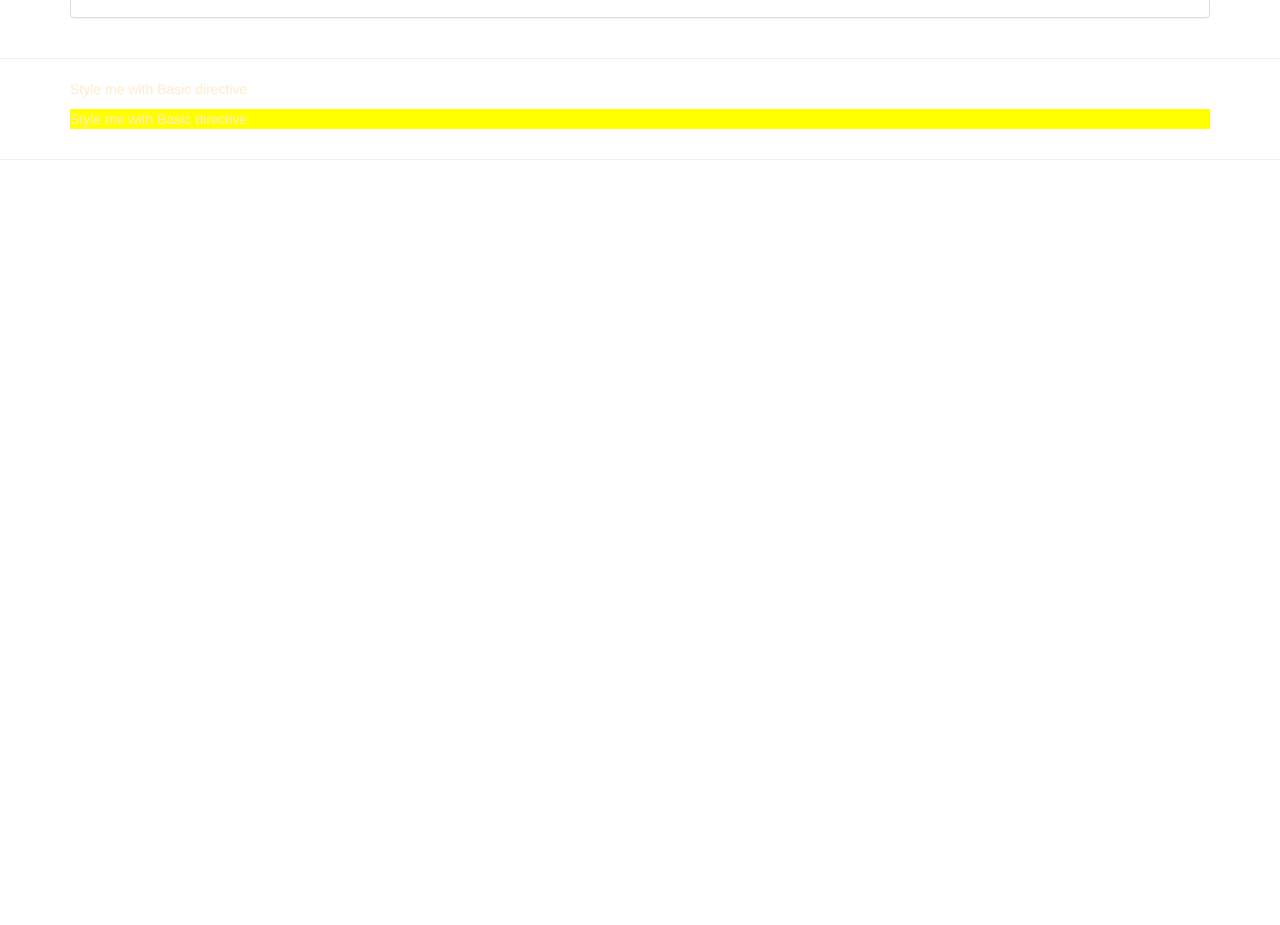
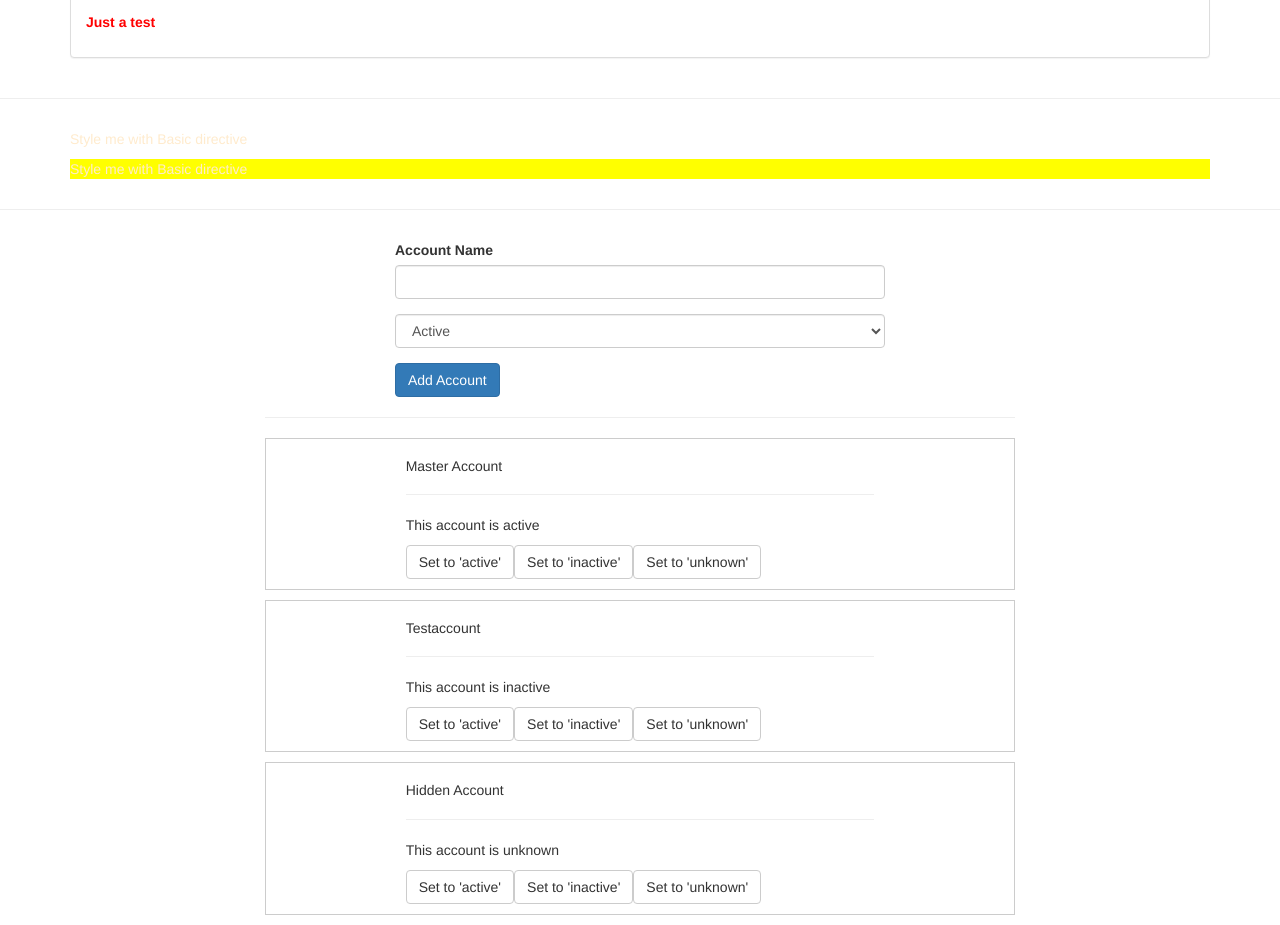
Before and after one commit to ucef-h/system-pos, an Angular app: page / in a window 1280 px wide. Shown: the part 760-1685 px from the top of the page. Before the commit the page ends 940 px from the top, so only its background shows below. Built offline with nearby package versions, Linux system fonts and the light colour scheme.

Commit message:
feature: services - dependecy injection

```diff
--- /dev/null
+++ b/src/app/account/account.component.css
@@ -0,0 +1,5 @@
+.row {
+  border: 1px solid #ccc;
+  margin: 10px 0;
+  padding: 10px 0;
+}
--- /dev/null
+++ b/src/app/account/account.component.html
@@ -0,0 +1,10 @@
+<div class="row">
+  <div class="col-xs-12 col-md-8 col-md-offset-2">
+    <h5>{{ account.name }}</h5>
+    <hr>
+    <p>This account is {{ account.status }}</p>
+    <button class="btn btn-default" (click)="onSetTo('active')">Set to 'active'</button>
+    <button class="btn btn-default" (click)="onSetTo('inactive')">Set to 'inactive'</button>
+    <button class="btn btn-default" (click)="onSetTo('unknown')">Set to 'unknown'</button>
+  </div>
+</div>
--- /dev/null
+++ b/src/app/account/account.component.ts
@@ -0,0 +1,20 @@
+import { Component,  Input } from '@angular/core';
+import { AccountService } from '../services/accounts.service';
+
+@Component({
+  selector: 'app-account',
+  templateUrl: './account.component.html',
+  styleUrls: ['./account.component.css'],
+  providers: []
+})
+export class AccountComponent {
+  @Input() account: {name: string, status: string};
+  @Input() id: number;
+
+  constructor(private accountService: AccountService) {}
+
+  onSetTo(status: string) {
+    this.accountService.updateStatus(this.id, status);
+    this.accountService.statusUpdated.emit(status);
+  }
+}
--- a/src/app/app.component.css
+++ b/src/app/app.component.css
@@ -1 +1,5 @@
 h1{ color: blueviolet;}
+
+.container {
+    margin-top: 30px;
+  }
--- a/src/app/app.component.html
+++ b/src/app/app.component.html
@@ -8,7 +8,6 @@
     </div>
 </div>
 <hr>
-
 <div class="container">
     <app-cockpit
         (serverCreated)="onServerAdded($event)"
@@ -40,3 +39,16 @@
     </div>
 </div>
 <hr>
+
+<div class="container">
+    <div class="row">
+      <div class="col-xs-12 col-md-8 col-md-offset-2">
+        <app-new-account ></app-new-account>
+        <hr>
+        <app-account
+          *ngFor="let acc of accounts; let i = index"
+          [account]="acc"
+          [id]="i"></app-account>
+      </div>
+    </div>
+  </div>
--- a/src/app/app.component.ts
+++ b/src/app/app.component.ts
@@ -1,15 +1,24 @@
-import { Component } from '@angular/core';
+import { Component, OnInit } from '@angular/core';
+import { AccountService } from './services/accounts.service';
 
 @Component({
   selector: 'app-root',
   templateUrl: './app.component.html',
-  styleUrls: ['./app.component.css']
+  styleUrls: ['./app.component.css'],
+  providers: [AccountService]
 })
-export class AppComponent {
+export class AppComponent implements OnInit {
+
+  constructor(private accountService: AccountService) {}
+
+  ngOnInit(): void {
+    this.accounts = this.accountService.accounts;
+  }
+
+  /************************************************************/
   serverElements = [
     { type : 'server', name: 'TestServer', content: 'Just a test'}
   ];
-
 
   onServerAdded(serverData: {serverName: string, serverContent: string} ) {
     this.serverElements.push({
@@ -27,4 +36,8 @@ export class AppComponent {
     });
   }
 
+  /************************************************************/
+
+  accounts: {name: string, status: string}[] = [];
+
 }
--- /dev/null
+++ b/src/app/new-account/new-account.component.html
@@ -0,0 +1,23 @@
+<div class="row">
+  <div class="col-xs-12 col-md-8 col-md-offset-2">
+    <div class="form-group">
+      <label>Account Name</label>
+      <input
+        type="text"
+        class="form-control"
+        #accountName>
+    </div>
+    <div class="form-group">
+      <select class="form-control" #status>
+        <option value="active">Active</option>
+        <option value="inactive">Inactive</option>
+        <option value="hidden">Hidden</option>
+      </select>
+    </div>
+    <button
+      class="btn btn-primary"
+      (click)="onCreateAccount(accountName.value, status.value)">
+      Add Account
+    </button>
+  </div>
+</div>
--- /dev/null
+++ b/src/app/new-account/new-account.component.ts
@@ -0,0 +1,22 @@
+import { Component } from '@angular/core';
+import { AccountService } from '../services/accounts.service';
+
+@Component({
+  selector: 'app-new-account',
+  templateUrl: './new-account.component.html',
+  styleUrls: ['./new-account.component.css'],
+  providers: []
+
+})
+export class NewAccountComponent {
+
+  constructor(private accountService: AccountService) {
+    this.accountService.statusUpdated.subscribe(
+      (status: string )=> alert('New Status: ' + status)
+    );
+  }
+
+  onCreateAccount(accountName: string, accountStatus: string) {
+    this.accountService.addAccount(accountName, accountStatus);
+  }
+}
--- /dev/null
+++ b/src/app/services/accounts.service.ts
@@ -0,0 +1,34 @@
+import { EventEmitter, Injectable } from "@angular/core";
+import { LoggingService } from "./logging.service";
+
+@Injectable()
+export class AccountService {
+    accounts = [
+        {
+          name: 'Master Account',
+          status: 'active'
+        },
+        {
+          name: 'Testaccount',
+          status: 'inactive'
+        },
+        {
+          name: 'Hidden Account',
+          status: 'unknown'
+        }
+      ];
+
+    statusUpdated = new EventEmitter<string>();
+
+    constructor(private loggingService: LoggingService) { }
+
+    addAccount(name: string, status: string) {
+        this.accounts.push({name: name, status: status});
+        this.loggingService.logStatusChange(status);
+    }
+
+    updateStatus(id: number, status: string) {
+        this.accounts[id].status = status;
+        this.loggingService.logStatusChange(status);
+    }
+}
--- /dev/null
+++ b/src/app/services/logging.service.ts
@@ -0,0 +1,6 @@
+export class LoggingService {
+
+    logStatusChange(status: string) {
+        console.log('A server status changed, new status: ' + status);
+    }
+}
```
Also changed, not shown: src/app/app.module.ts (+7 -2 lines), src/app/new-account/new-account.component.css (added).
